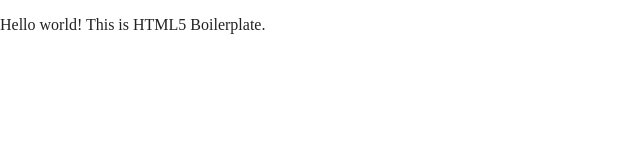
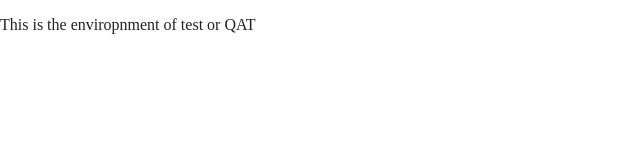
Before and after one commit to JacintoCanek/webtraining-git, a website built with Parcel: page index.html in a window 1280 px wide. Shown: the full height of the page, 0-640 px from the left. Built offline with nearby package versions, Linux system fonts and the light colour scheme.

Commit message:
iniciando el ambiente QAT

```diff
--- a/index.html
+++ b/index.html
@@ -25,7 +25,7 @@
 <body>
 
   <!-- Add your site or application content here -->
-  <p>Hello world! This is HTML5 Boilerplate.</p>
+  <p>This is the enviropnment of test or QAT</p>
   <script src="https://cdn.jsdelivr.net/npm/vue/dist/vue.js"></script>
   <script src="js/vendor/modernizr-3.11.2.min.js"></script>
   <script src="js/plugins.js"></script>
```
